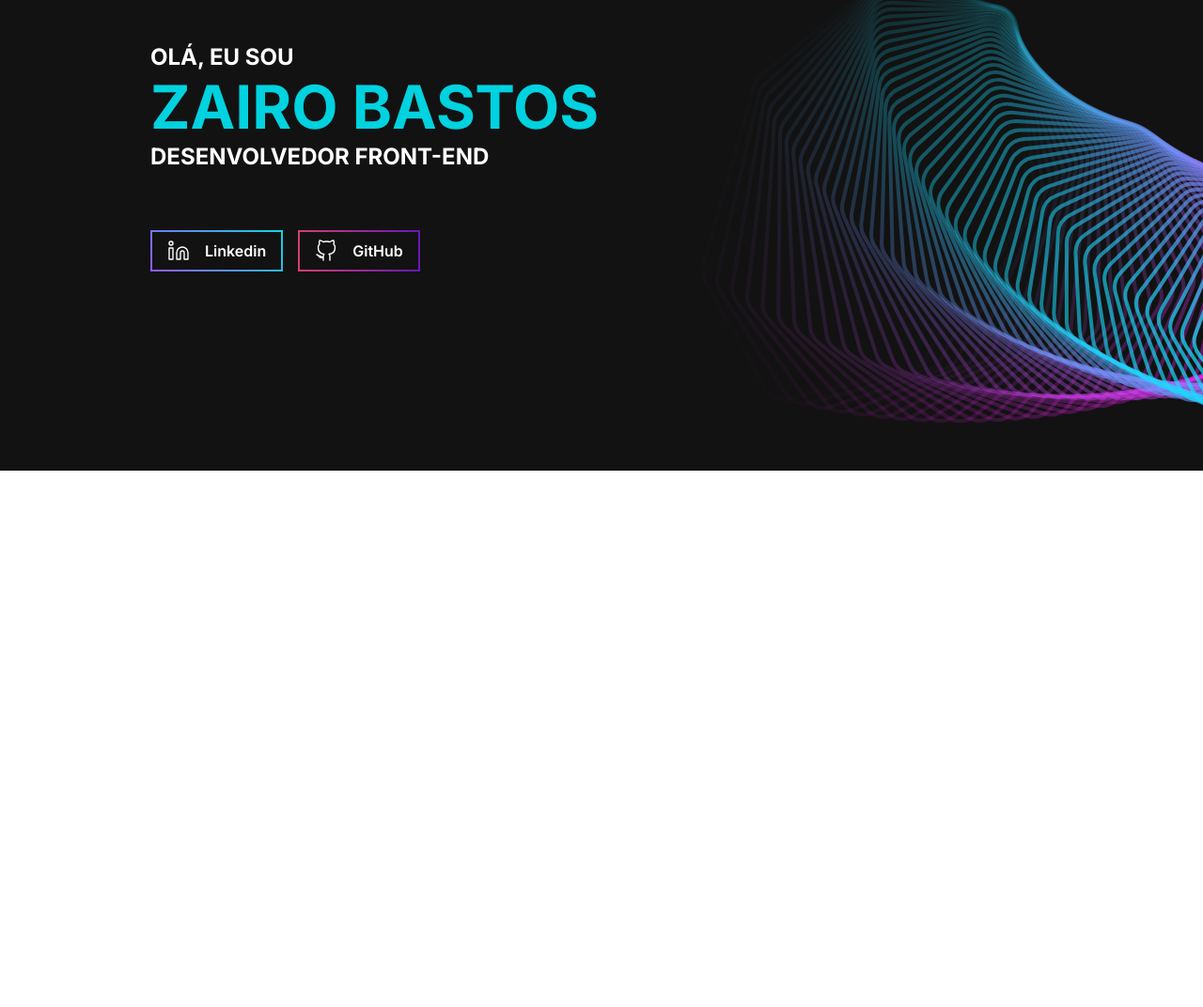
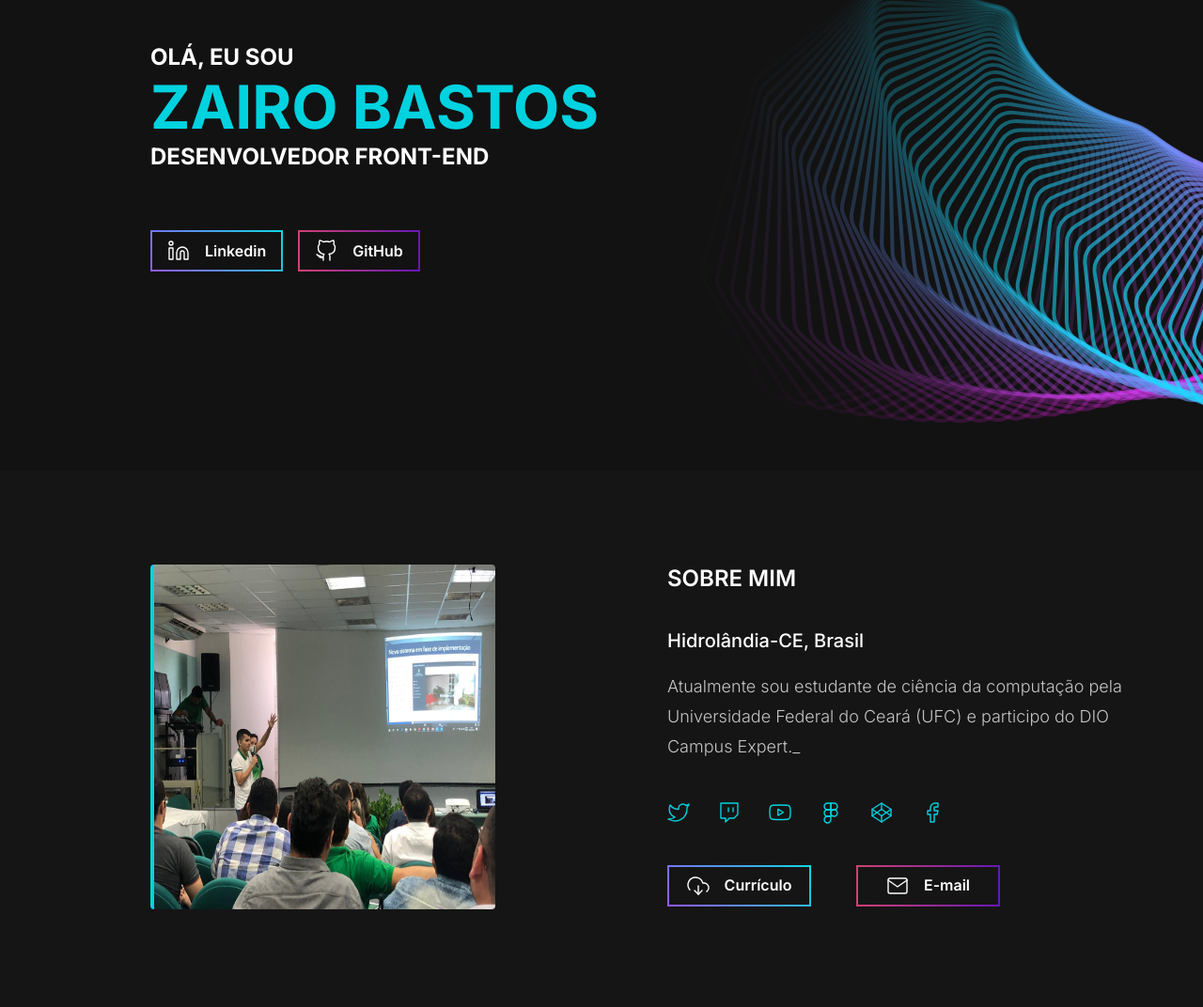
Before and after one commit to zairobastos/portfolio-zb, a website: page index.html in a window 1280 px wide. Shown: the part 217-1289 px from the top of the page at 94% size. Before the commit the page ends 800 px from the top, so only its background shows below. Drawn offline with Linux system fonts and the light colour scheme.

Commit message:
sobre mim finalizado

```diff
--- a/index.html
+++ b/index.html
@@ -12,6 +12,7 @@
 		<!--CSS-->
 		<link rel="stylesheet" href="styles/global.css" />
 		<link rel="stylesheet" href="styles/header.css" />
+		<link rel="stylesheet" href="styles/mainSobreMim.css" />
 	</head>
 	<body>
 		<header>
@@ -32,18 +33,70 @@
 						<h3>DESENVOLVEDOR FRONT-END</h3>
 					</div>
 					<div class="links">
-						<a href="" class="border-linkedin">
+						<a
+							href="https://www.linkedin.com/in/zairo-bastos-010625197/"
+							class="border-linkedin"
+							target="_blank"
+						>
 							<img src="assets/header/linkedin.svg" alt="imagem linkedin" />
 							Linkedin
 						</a>
-						<a href="" class="border-github">
+						<a
+							href="https://github.com/zairobastos"
+							class="border-github"
+							target="_blank"
+						>
 							<img src="assets/header/github.svg" alt="imagem github" />
 							GitHub
 						</a>
 					</div>
 				</div>
-				<figure></figure>
+				<figure class="loop"></figure>
 			</div>
 		</header>
+		<main>
+			<div class="sobreMim">
+				<figure class="perfil">
+					<img src="assets/sobreMim/Perfil.jpg" alt="Foto de Perfil" />
+				</figure>
+				<div class="desc">
+					<h2>SOBRE MIM</h2>
+					<h3>Hidrolândia-CE, Brasil</h3>
+					<p>
+						Atualmente sou estudante de ciência da computação pela Universidade
+						Federal do Ceará (UFC) e participo do DIO Campus Expert._
+						<!-- Além da
+						universidade, busco desenvolver habilidades de um bom desenvolvedor
+						front-end. -->
+					</p>
+					<figure class="redes-sociais">
+						<img src="assets/sobreMim/twitter.svg" alt="twitter" />
+						<img src="assets/sobreMim/twitch.svg" alt="twitch" />
+						<img src="assets/sobreMim/youtube.svg" alt="youtube" />
+						<img src="assets/sobreMim/figma.svg" alt="figma" />
+						<img src="assets/sobreMim/codepen.svg" alt="codepen" />
+						<img src="assets/sobreMim/facebook.svg" alt="facebook" />
+					</figure>
+					<div class="buttons">
+						<a
+							href="https://drive.google.com/file/d/1M8vDMOIxDcrtlDGudbTfxy1HKvTkT6le/view?usp=sharing"
+							class="curriculo"
+							target="_blank"
+						>
+							<img src="assets/sobreMim/download-cloud.svg" alt="Download" />
+							Currículo
+						</a>
+						<a
+							href="mailto:zairo_vianahd@hotmail.com"
+							target="_blank"
+							class="email"
+						>
+							<img src="assets/sobreMim/mail.svg" alt="E-mail" />
+							E-mail
+						</a>
+					</div>
+				</div>
+			</div>
+		</main>
 	</body>
 </html>
--- a/styles/header.css
+++ b/styles/header.css
@@ -68,17 +68,19 @@ header .apresentacao .eu .links a {
 	gap: 1rem;
 	margin: 4rem 0 0 0;
 	padding: 0.5rem 1rem;
-	border: 2px solid;
 	align-items: center;
+	justify-content: center;
+	border: 2px solid transparent;
 }
 header .apresentacao .eu .links .border-linkedin {
-	border-image: linear-gradient(45deg, #9358f7, #10d7e2 100%) 2;
+	border-image: linear-gradient(45deg, #9358f7, #10d7e2 100%) 1;
 }
 header .apresentacao .eu .links .border-github {
 	border-image: linear-gradient(90deg, #d24074, #6518b4 100%) 1;
 }
 
-figure {
+.loop {
 	background-image: url("../assets/header/bg.svg");
 	width: calc(86.64% - 30rem);
+	background-repeat: no-repeat;
 }
--- /dev/null
+++ b/styles/mainSobreMim.css
@@ -0,0 +1,76 @@
+main {
+	display: flex;
+	flex-direction: column;
+	flex-wrap: wrap;
+	background-color: #151515;
+}
+main .sobreMim {
+	display: flex;
+	margin: 6.25rem 0 6.25rem 12.5%;
+	gap: 11.438rem;
+}
+main .sobreMim .perfil img {
+	width: 22.938rem;
+	height: 22.938rem;
+	border-left: 4px solid #00d2df;
+	border-radius: 4px;
+}
+main .sobreMim .desc {
+	width: 33.125rem;
+	font-family: "Inter", sans-serif;
+}
+main .sobreMim .desc h2 {
+	color: #fff;
+	font-size: 1.5rem;
+	font-weight: 600;
+	line-height: 1.813rem;
+	margin-bottom: 2.5rem;
+}
+main .sobreMim .desc h3 {
+	color: #fff;
+	font-size: 1.25rem;
+	font-weight: 500;
+	line-height: 1.5rem;
+	margin-bottom: 1.313rem;
+}
+main .sobreMim .desc p {
+	color: #c4c4c4;
+	font-size: 1.125rem;
+	font-weight: 300;
+	line-height: 2rem;
+	margin-bottom: 2.625rem;
+}
+
+main .sobreMim .redes-sociais {
+	display: flex;
+	flex-direction: row;
+	flex-wrap: wrap;
+	gap: 1.875rem;
+	margin-bottom: 2.75rem;
+}
+main .sobreMim .buttons {
+	display: flex;
+	flex-direction: row;
+	gap: 3rem;
+}
+main .sobreMim .buttons a {
+	color: #fff;
+	font-weight: 600;
+	font-size: 1rem;
+	line-height: 1.21rem;
+	display: flex;
+	flex-direction: row;
+	flex-wrap: wrap;
+	gap: 1rem;
+	align-items: center;
+	justify-content: center;
+	width: 9.563rem;
+	border: 2px solid transparent;
+	padding: 0.5rem 1rem;
+}
+main .sobreMim .buttons .curriculo {
+	border-image: linear-gradient(45deg, #9358f7, #10d7e2 100%) 1;
+}
+main .sobreMim .buttons .email {
+	border-image: linear-gradient(90deg, #d24074, #6518b4 100%) 1;
+}
```
Also changed, not shown: assets/sobreMim/Perfil.jpg (added), assets/sobreMim/codepen.svg (added), assets/sobreMim/download-cloud.svg (added), assets/sobreMim/facebook.svg (added), assets/sobreMim/figma.svg (added), assets/sobreMim/mail.svg (added), assets/sobreMim/twitch.svg (added), assets/sobreMim/twitter.svg (added), assets/sobreMim/youtube.svg (added).
